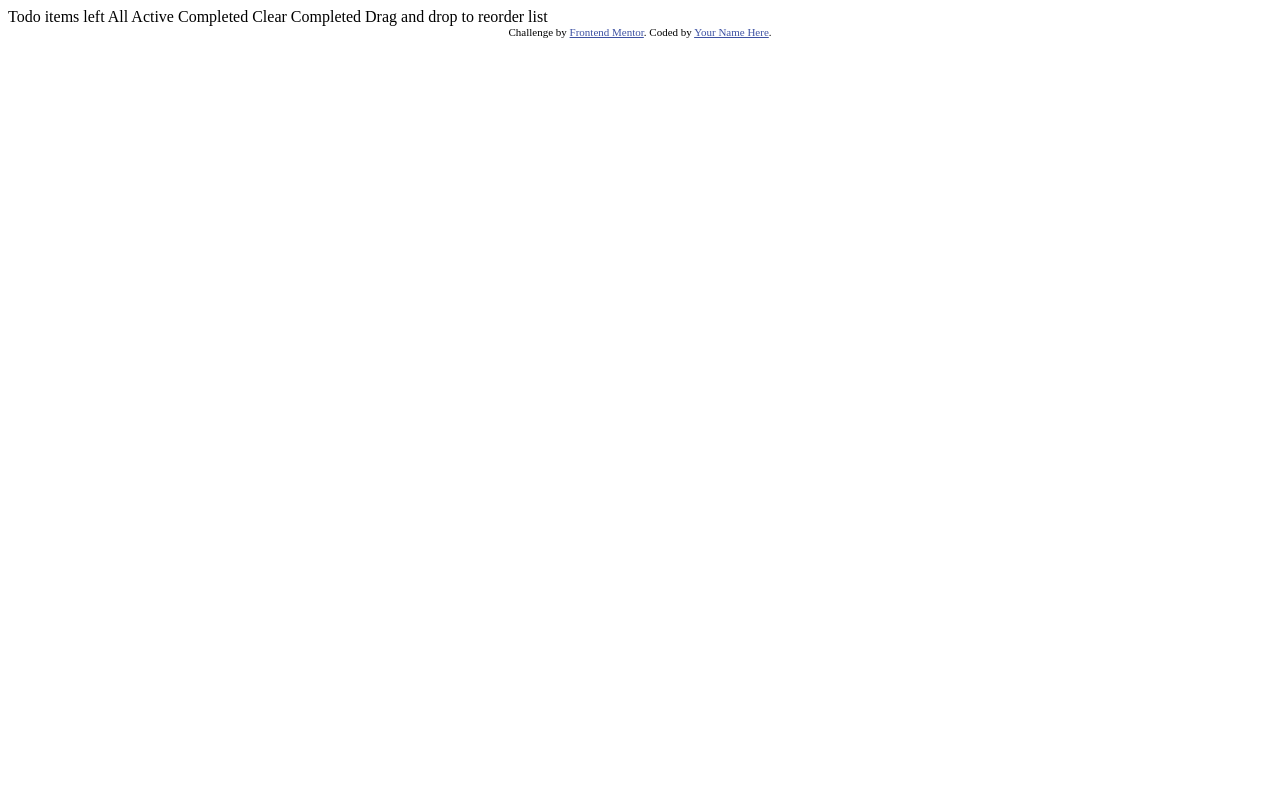
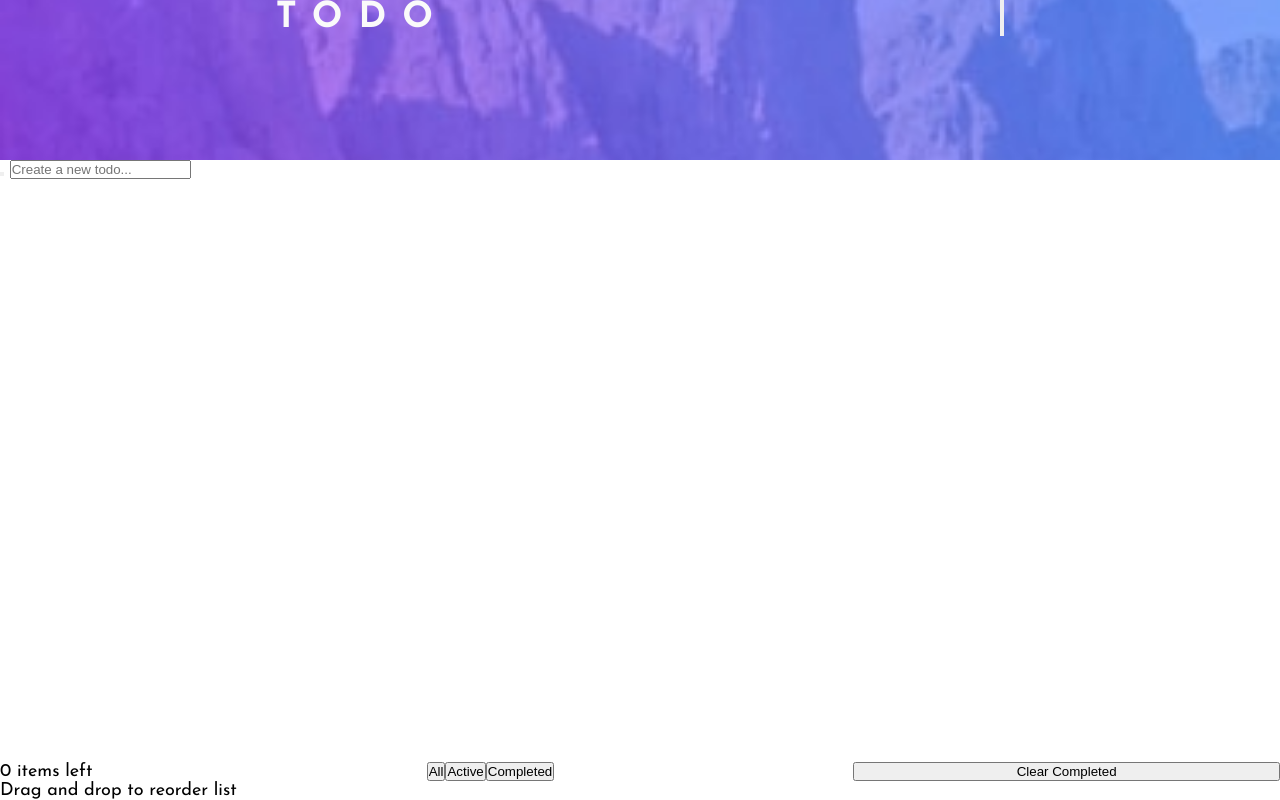
Before and after one commit to MarioTawfelis/Xander, a plain HTML site: page JavaScript Project/todo-app-main/index.html in a window 1280 px wide. Drawn offline with Linux system fonts and the light colour scheme.

Commit message:
Added base HTML inc. semantics (WIP)

```diff
--- a/JavaScript Project/todo-app-main/index.html
+++ b/JavaScript Project/todo-app-main/index.html
@@ -3,34 +3,44 @@
 <head>
   <meta charset="UTF-8">
   <meta name="viewport" content="width=device-width, initial-scale=1.0"> <!-- displays site properly based on user's device -->
-
+  <link rel="stylesheet" href="style.css"/>
   <link rel="icon" type="image/png" sizes="32x32" href="./images/favicon-32x32.png">
 
-  <title>Frontend Mentor | Todo app</title>
-
-  <!-- Feel free to remove these styles or customise in your own stylesheet 👍 -->
-  <style>
-    .attribution { font-size: 11px; text-align: center; }
-    .attribution a { color: hsl(228, 45%, 44%); }
-  </style>
+  <title>My Todo List</title>
 </head>
 <body>
+  <header>
+    <div id="hero">
+      <h1>Todo</h1>
+      <button class="btn theme-toggle" aria-label="Toggle dark/light theme button"></button>
+    </div>
+  </header>
 
-  Todo
+  <form id="add-new">
+    <button type="submit" class="btn add-new" aria-label="Create new button"></button>
+    <input type="text" class="add-new-text"
+      placeholder="Create a new todo..." aria-label="Create a new todo">
+  </form>
 
-  <!-- Add dynamic number --> items left
+  <div id="todo-list">
+    <div id="tasks"></div>
 
-  All
-  Active
-  Completed
+    <div id="taskbar">
+      <p class="items-counter"><span>0</span> items left</p>
 
-  Clear Completed
+      <div id="filter">
+        <button class="btn filter-all" aria-label="Filter all button">All</button>
+        <button class="btn filter-active" aria-label="Filter active button">Active</button>
+        <button class="btn filter-completed" aria-label="Filter completed button">Completed</button>
+      </div>
 
-  Drag and drop to reorder list
+      <button class="btn clear">Clear Completed</button>
+    </div>
+  </div>
 
-  <div class="attribution">
-    Challenge by <a href="https://www.frontendmentor.io?ref=challenge" target="_blank">Frontend Mentor</a>.
-    Coded by <a href="#">Your Name Here</a>.
-  </div>
+  <footer>
+    <p id="drag-drop-text"><p>Drag and drop to reorder list</p></p>
+  </footer>
+
 </body>
 </html>
--- /dev/null
+++ b/JavaScript Project/todo-app-main/style.css
@@ -0,0 +1,141 @@
+
+/* Google font Import */
+@import url("https://fonts.googleapis.com/css2?family=Josefin+Sans:wght@400;700&display=swap");
+
+/******************************************************/
+
+/* Variables */
+:root {
+    /* Primary */
+    --bright-blue: hsl(220, 98%, 61%);
+    --check-bg: linear-gradient(hsl(192, 100%, 67%),hsl(280, 87%, 65%));
+
+    /* Neutral */
+    /* Light Theme */
+    --light-gray: hsl(0, 0%, 98%);
+    --light-grayishblue1: hsl(236, 33%, 92%);
+    --light-grayishblue2: hsl(233, 11%, 84%);
+    --grayishblue: hsl(236, 9%, 61%);
+    --dark-grayishblue-lm: hsl(235, 19%, 35%);
+
+    --font-size: 18px;
+    --font-family: "Josefin Sans", sans-serif;
+
+
+/* Dark Theme */
+
+    --dark-blue: hsl(235, 21%, 11%);
+    --dark-desaturatedblue: hsl(235, 24%, 19%);
+    --light-grayishblue-dm: hsl(234, 39%, 85%);
+    --hover: hsl(236, 33%, 92%);
+    --dark-grayishblue-dm1: hsl(234, 11%, 52%);
+    --dark-grayishblue-dm2: hsl(233, 14%, 35%);
+    --dark-grayishblue-dm3: hsl(237, 14%, 26%);
+}
+/******************************************************/
+
+/* Base */
+/* Ref - Border box model: https://css-tricks.com/box-sizing/ */
+html,
+*,
+*::before,
+*::after {
+    box-sizing: border-box;
+    padding: 0;
+    margin: 0;
+}
+
+body {
+    font-family: var(--font-family);
+    font-size: var(--font-size);
+    min-height: 100vh;
+    min-height: 100dvh;
+    display: grid;
+    grid-template-rows: auto 1fr auto;
+}
+
+h1,
+h2,
+h3,
+h4,
+h5,
+h6,
+p,
+ul {
+  padding: 0;
+  margin: 0;
+}
+
+.center-text {
+    text-align: center;
+}
+
+/******************************************************/
+
+/* Header */
+header {
+    min-height: 10rem;
+    background-image: url(./images/bg-mobile-light.jpg);
+    background-repeat: no-repeat;
+    background-position: center;
+    background-size: cover;
+}
+
+#hero {
+    display: flex;
+    flex-direction: row;
+    align-content: center;
+    justify-content: space-around;
+}
+
+#hero h1 {
+    color: var(--light-gray);
+    letter-spacing: 1rem;
+    text-transform: uppercase;
+}
+
+
+/* Theme toggle Button */
+#theme-toggle-btn {
+    outline: transparent;
+    border: none;
+    width: 1.625rem;
+    height: 1.625rem;
+    background-image: url(images/icon-moon.svg);
+    background-color: transparent;
+    background-repeat: no-repeat;
+    background-position: center;
+    background-size: 1.25rem;
+}
+
+/******************************************************/
+
+/* Todo List Container */
+#todo-list{
+    display: grid;
+    grid-template-rows: auto;
+    grid-template-columns: auto;
+}
+
+/* Taskbar container */
+#taskbar {
+    display: grid;
+    grid-template-columns: repeat(3,1fr);
+}
+
+/* Items left counter */
+.items-counter {
+    grid-column: 1/2;
+}
+
+/* Filters */
+
+#filter {
+    grid-column: 2/3;
+    display: flex;
+}
+
+/* Clear completed tasts */
+.clear {
+    grid-column: 3/4;
+}
```
